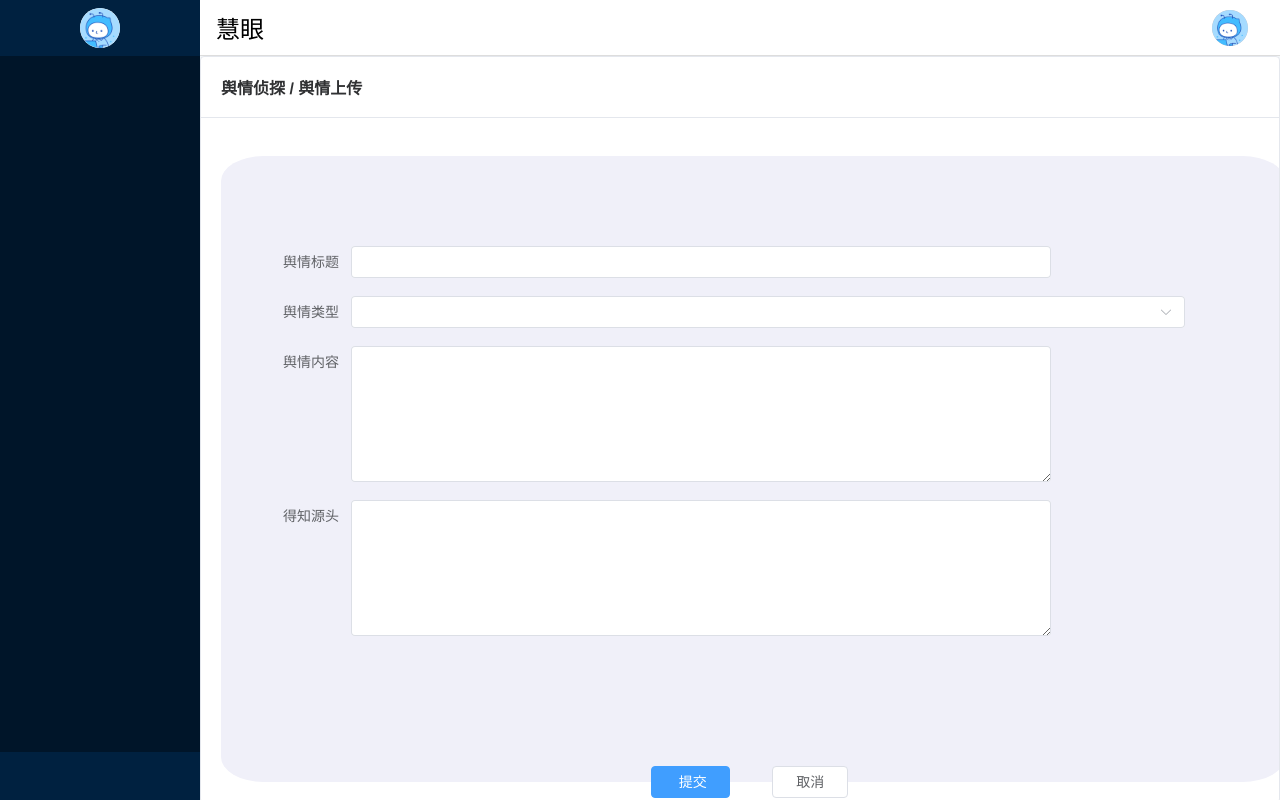
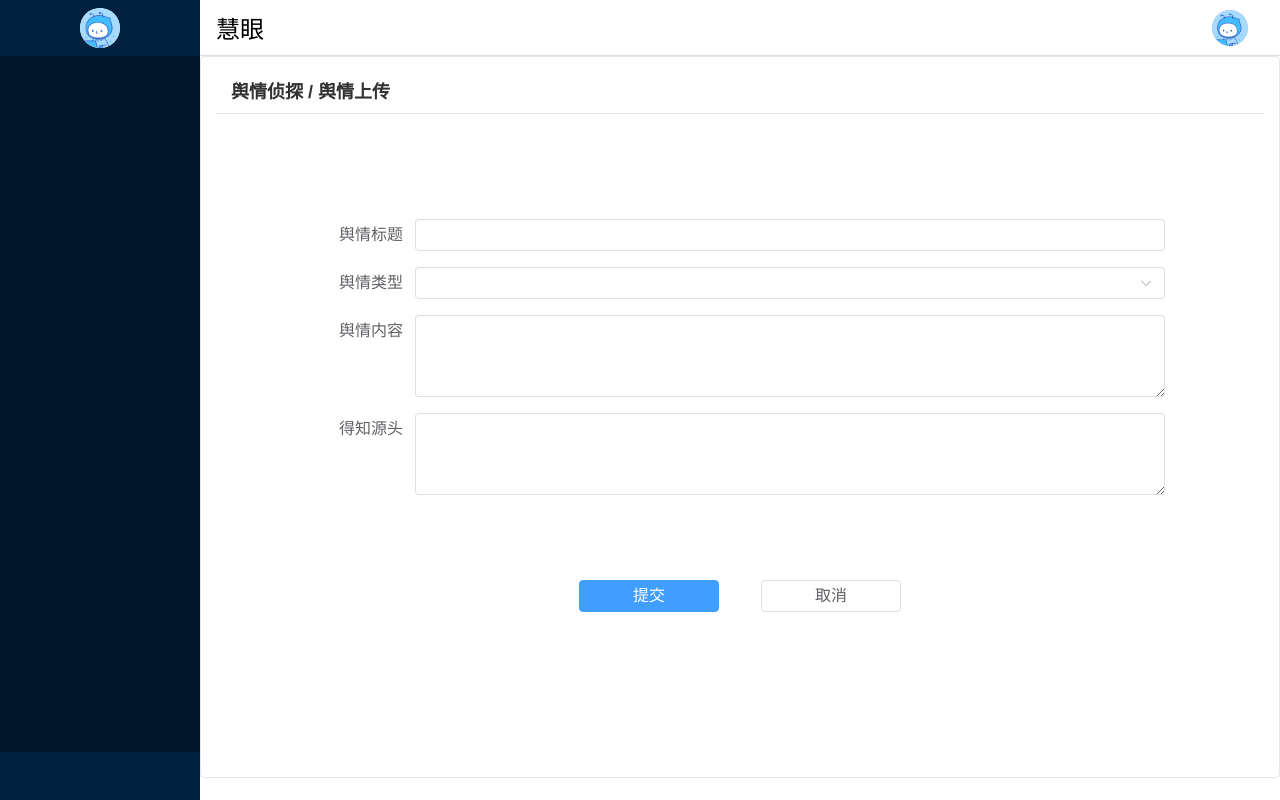
Before and after one commit to wujianrenn/network_safe-contest, a Vue app: page /account/upload in a window 1280 px wide. Built offline with nearby package versions, Linux system fonts and the light colour scheme; sample sign-in values are in the browser's storage; what secure-ls would draw is missing.

Commit message:
优化UI界面样式：1.改进布局组件样式 2.优化热点详情页搜索区域 3.美化表单上传界面 4.修复数据可视化组件 5.修复中国地图组件模板错误

```diff
--- a/src/layout/Index.vue
+++ b/src/layout/Index.vue
@@ -87,6 +87,13 @@ export default {
                 text-align: center;
                 overflow: hidden;
                 user-select: none;
+                background-color: #fff;
+                border-top: none !important;
+                box-shadow: none !important;
+                position: relative;
+                &::before {
+                    content: none !important;
+                }
             }
         }
     }
--- a/src/views/detective/record/Record.vue
+++ b/src/views/detective/record/Record.vue
@@ -1,13 +1,15 @@
 <template>
-    <el-card shadow="never">
+    <div class="page-container">
+        <el-card shadow="hover" class="main-card">
             <template #header>
                 <div class="card_header">
                     <b>舆情侦探 / 上传记录</b>
                 </div>
             </template>
-        <br />
             <Record_next />
         </el-card>
+        <div class="footer-space"></div>
+    </div>
 </template>
 
 <script>
@@ -22,9 +24,40 @@ export default {
 </script>
 
 <style lang="scss" scoped>
+.page-container {
+    width: 100%;
+    min-height: calc(100vh - 48px);
+    background: #fff;
+    display: flex;
+    flex-direction: column;
+}
+
+.main-card {
+    flex: 1;
+    margin-bottom: 0;
+    padding: 10px 15px;
+}
+
+:deep(.el-card__header) {
+    padding: 10px 15px;
+}
+
+.footer-space {
+    height: 30px;
+}
+
 .card_header {
     display: flex;
     align-items: center;
     justify-content: space-between;
+    font-size: 18px;
+}
+
+:deep(.el-card) {
+    transition: all 0.3s ease;
+}
+
+:deep(.el-card:hover) {
+    box-shadow: 0 4px 16px rgba(0, 0, 0, 0.1);
 }
 </style>
--- a/src/views/detective/record/Record_next.vue
+++ b/src/views/detective/record/Record_next.vue
@@ -1,18 +1,16 @@
 <template>
-    <div class="centainer">
-      <el-card class="box-card">
-        <template #header>
-          <div class="card-header">
-            <span style="font-size:24px">全部上传记录</span>
-          </div>
-        </template>
-        <div v-for="item in listData" :key="item.no" class="text-item" >
-          <span style="margin-right: 100px;">{{ item.no }}</span>
-        <span>{{ item.title }}</span>
-        </div>
-      </el-card>
+  <div class="record-content">
+    <div class="record-list">
+      <div class="record-list-header">
+        <span class="list-title">全部上传记录</span>
+      </div>
+      <div v-for="item in listData" :key="item.no" class="record-item">
+        <span class="record-number">{{ item.no }}</span>
+        <span class="record-title">{{ item.title }}</span>
+      </div>
     </div>
-  </template>
+  </div>
+</template>
 
   <script>
   export default {
@@ -71,38 +69,77 @@
   </script>
 
   <style scoped>
-    .text-item{
-    margin-top:20px;
-  }
-  .text-item:first-child{
-    margin-top: 0px;
-  }
-  .card-header {
+.record-content {
+  width: 100%;
   display: flex;
-  justify-content: space-between;
-  align-items: center;
+  justify-content: center;
+  padding-top: 10vh;
 }
 
-.text {
-  font-size: 14px;
+.record-list {
+  width: 100%;
+  max-width: 850px;
+  background-color: #fff;
+  border-radius: 8px;
+  padding: 0 20px;
 }
 
-.item {
-  margin-bottom: 18px;
+.record-list-header {
+  padding: 20px 0;
+  margin-bottom: 15px;
+  border-bottom: 1px solid #ebeef5;
 }
 
-.box-card {
-  width: 800px;
-  margin: 150px 150px;
+.list-title {
+  font-size: 22px;
+  font-weight: 600;
+  color: #303133;
 }
-    .centainer {
-        width: 90%;
-        height: calc(100vh - 284px);
-        background-color: rgb(240, 240, 249);
-        /* display: flex; */
-        /* justify-content: space-between; */
-        align-items: center;
-        border-radius: 4%;
-        padding: 20px 50px 0px 40px;
-    }
+
+.record-item {
+  display: flex;
+  align-items: center;
+  padding: 16px 0;
+  border-bottom: 1px solid #f0f0f0;
+  transition: all 0.3s ease;
+}
+
+.record-item:hover {
+  background-color: #f9f9f9;
+  transform: translateX(5px);
+  box-shadow: 0 2px 12px 0 rgba(0, 0, 0, 0.05);
+}
+
+.record-item:last-child {
+  border-bottom: none;
+}
+
+.record-number {
+  width: 60px;
+  text-align: center;
+  font-weight: bold;
+  color: #409eff;
+  margin-right: 30px;
+  font-size: 18px;
+}
+
+.record-title {
+  flex: 1;
+  font-size: 16px;
+  color: #303133;
+}
+
+@media (max-width: 768px) {
+  .record-content {
+    padding-top: 5vh;
+  }
+
+  .record-list {
+    max-width: 95%;
+  }
+
+  .record-number {
+    margin-right: 10px;
+  }
+}
   </style>
--- a/src/views/detective/upload/Table_next.vue
+++ b/src/views/detective/upload/Table_next.vue
@@ -1,12 +1,17 @@
 <template>
   <div class="centainer">
-    <!-- 这里是模板内容 -->
+    <div class="form-wrapper">
       <el-form :model="form" label-width="100px">
-      <el-form-item class="item" label="舆情标题">
-        <el-input v-model="form.title" />
+        <el-form-item class="form-item" label="舆情标题">
+          <el-input v-model="form.title" class="input-with-hover" />
         </el-form-item>
-      <el-form-item label="舆情类型">
-        <el-select v-model="form.opinion_type" placeholder="请选择舆情类型">
+
+        <el-form-item class="form-item" label="舆情类型">
+          <el-select
+            v-model="form.opinion_type"
+            placeholder="请选择舆情类型"
+            class="select-with-hover"
+          >
             <el-option label="企业舆情" value="company" />
             <el-option label="校园舆情" value="school" />
             <el-option label="社会舆情" value="local" />
@@ -15,43 +20,35 @@
             <el-option label="经济舆情" value="eco" />
           </el-select>
         </el-form-item>
-      <!-- <el-form-item label="发生地点">
-        <el-select v-model="form.region" placeholder="请选择发生地点">
-          <el-option label="陕西" value="shannxi" />
-          <el-option label="北京" value="beijing" />
-          <el-option label="上海" value="shanghai" />
-          <el-option label="河南" value="zhengzhou" />
-          <el-option label="浙江" value="shanghai" />
-          <el-option label="广东" value="shanghai" />
-          <el-option label="新疆" value="shanghai" />
-          <el-option label="西藏" value="shanghai" />
-          <el-option label="广西" value="shanghai" />
-          <el-option label="云南" value="shanghai" />
-          <el-option label="河北" value="shanghai" />
-          <el-option label="山东" value="shanghai" />
-          <el-option label="山西" value="shanghai" />
-          <el-option label="黑龙江" value="shanghai" />
-          <el-option label="辽宁" value="shanghai" />
-          <el-option label="江苏" value="shanghai" />
-        </el-select>
-      </el-form-item> -->
-      <el-form-item class="item" label="舆情内容">
-        <!-- <textarea  v-model="form.desc" name="" id="" cols="300" rows="10"></textarea> -->
-        <el-input v-model="form.content" type="textarea" :rows="6" />
+
+        <el-form-item class="form-item" label="舆情内容">
+          <el-input
+            v-model="form.content"
+            type="textarea"
+            :rows="3"
+            class="textarea-with-hover"
+          />
         </el-form-item>
-      <el-form-item class="item" label="得知源头">
-        <el-input v-model="form.resource" type="textarea" :rows="6" />
+
+        <el-form-item class="form-item" label="得知源头">
+          <el-input
+            v-model="form.resource"
+            type="textarea"
+            :rows="3"
+            class="textarea-with-hover"
+          />
         </el-form-item>
-      <div class="center">
-        <el-form-item>
-          <el-button type="primary" @click="onSubmit"
-            >&nbsp; &nbsp;提交&nbsp;&nbsp;
-          </el-button>
-          <el-button> &nbsp;&nbsp;取消&nbsp;&nbsp; </el-button>
-        </el-form-item>
+
+        <div class="button-group">
+          <el-button
+            type="primary"
+            @click="onSubmit"
+            class="hover-button"
+          >提交</el-button>
+          <el-button class="hover-button">取消</el-button>
         </div>
       </el-form>
-    <!-- 结束位置 -->
+    </div>
   </div>
 </template>
 
@@ -104,25 +101,92 @@ export default {
 
 <style scoped>
 .centainer {
-  width: 90%;
-  height: calc(100vh - 284px);
-  background-color: rgb(240, 240, 249);
-  /* display: flex; */
-  /* justify-content: space-between; */
-  align-items: center;
-  border-radius: 4%;
-  padding: 90px 100px 20px 30px;
+  width: 100%;
+  padding: 5px 0;
 }
 
-.item {
-  width: 800px;
+.form-wrapper {
+  width: 100%;
+  display: flex;
+  justify-content: center;
+  padding-top: 10vh; /* 添加顶部间距，15%的视口高度 */
 }
 
-.center {
-  margin: 130px 100px 10px 300px;
+.form-wrapper .el-form {
+  width: 100%;
+  max-width: 850px;
 }
 
-.el-button {
-  margin-right: 30px;
+.form-item {
+  margin-bottom: 16px;
+}
+
+/* 输入框悬浮效果 */
+.input-with-hover,
+.select-with-hover,
+.textarea-with-hover {
+  transition: all 0.3s ease;
+  width: 100%;
+  font-size: 16px;
+}
+
+/* 表单标签样式 */
+:deep(.el-form-item__label) {
+  font-size: 16px;
+  font-weight: 500;
+}
+
+.input-with-hover:hover,
+.select-with-hover:hover,
+.textarea-with-hover:hover {
+  transform: translateY(-2px);
+  box-shadow: 0 4px 12px rgba(64, 158, 255, 0.1);
+}
+
+.input-with-hover:focus-within,
+.select-with-hover:focus-within,
+.textarea-with-hover:focus-within {
+  transform: translateY(-2px);
+  box-shadow: 0 4px 12px rgba(64, 158, 255, 0.15);
+}
+
+/* 按钮组样式 */
+.button-group {
+  display: flex;
+  justify-content: center;
+  margin-top: 10%;
+  gap: 30px;
+}
+
+/* 按钮悬浮效果 */
+.hover-button {
+  min-width: 140px;
+  padding: 12px 25px;
+  font-size: 16px;
+  border-radius: 4px;
+  transition: all 0.3s ease;
+}
+
+.hover-button:hover {
+  transform: translateY(-3px);
+  box-shadow: 0 6px 15px rgba(64, 158, 255, 0.25);
+}
+
+/* 响应式布局 */
+@media (max-width: 768px) {
+  .form-wrapper .el-form {
+    max-width: 95%;
+    padding: 0 10px;
+  }
+
+  .button-group {
+    flex-direction: column;
+    align-items: center;
+  }
+
+  .hover-button {
+    width: 100%;
+    margin-bottom: 10px;
+  }
 }
 </style>
--- a/src/views/detective/upload/Upload.vue
+++ b/src/views/detective/upload/Upload.vue
@@ -1,13 +1,15 @@
 <template>
-    <el-card shadow="never">
+    <div class="page-container">
+        <el-card shadow="hover" class="main-card">
             <template #header>
                 <div class="card_header">
                     <b>舆情侦探 / 舆情上传</b>
                 </div>
             </template>
-        <br />
             <Table_next />
         </el-card>
+        <div class="footer-space"></div>
+    </div>
 </template>
 
 <script>
@@ -22,9 +24,40 @@ export default {
 </script>
 
 <style lang="scss" scoped>
+.page-container {
+    width: 100%;
+    min-height: calc(100vh - 48px); /* 留出底部版权信息空间 */
+    background: #fff;
+    display: flex;
+    flex-direction: column;
+}
+
+.main-card {
+    flex: 1;
+    margin-bottom: 0;
+    padding: 10px 15px;
+}
+
+:deep(.el-card__header) {
+    padding: 10px 15px;
+}
+
+.footer-space {
+    height: 30px; /* 版权信息空间 */
+}
+
 .card_header {
     display: flex;
     align-items: center;
     justify-content: space-between;
+    font-size: 18px;
+}
+
+:deep(.el-card) {
+    transition: all 0.3s ease;
+}
+
+:deep(.el-card:hover) {
+    box-shadow: 0 4px 16px rgba(0, 0, 0, 0.1);
 }
 </style>
```
Also changed, not shown: src/views/data/LargeNumber.vue (+58 -64 lines), src/views/hotspot/Details.vue (+52 -4 lines). Lines whose indentation alone changed are shown as unchanged.
